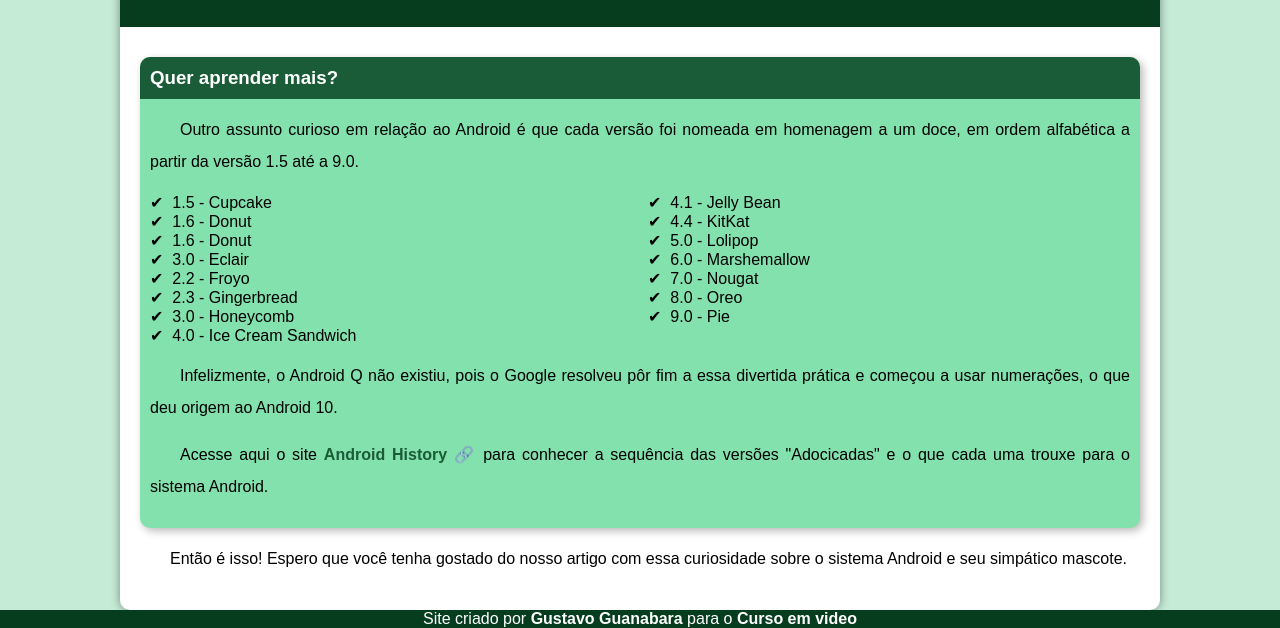
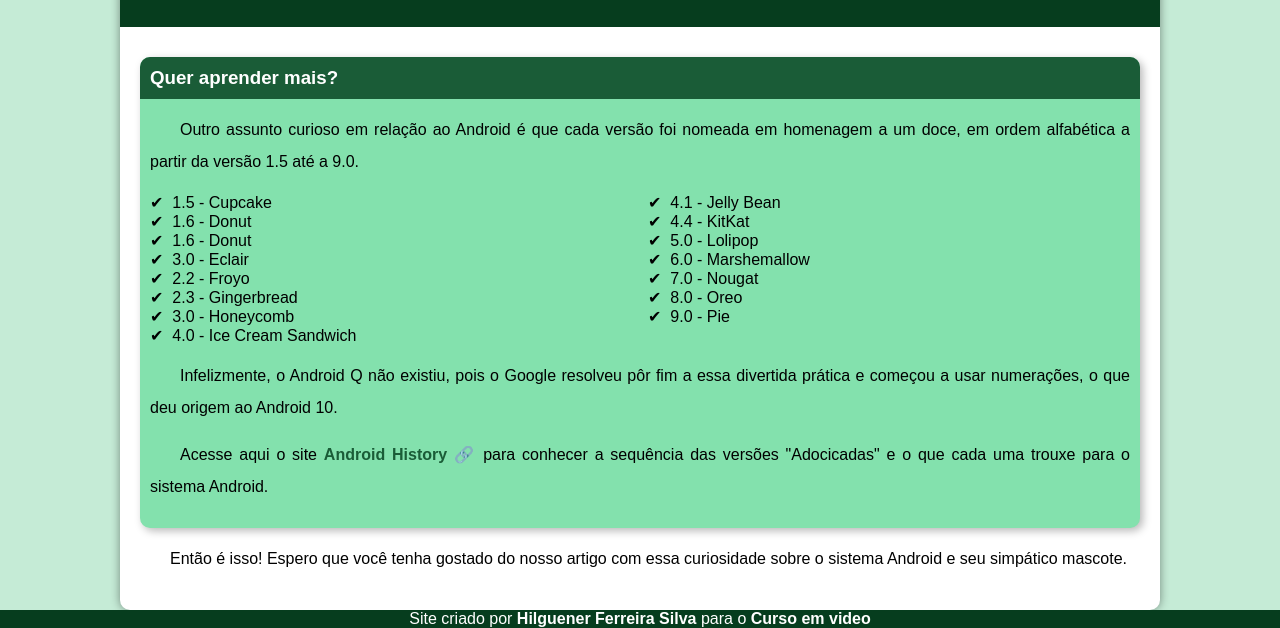
Before and after one commit to Hilguener/projeto-android, a plain HTML site: page index.html in a window 1280 px wide. Shown: the part 2253-2881 px from the top of the page. Drawn offline with Linux system fonts and the light colour scheme.

Commit message:
Update index.html

```diff
--- a/index.html
+++ b/index.html
@@ -100,7 +100,7 @@
         </article>
     </Main>
     <footer>
-        <p>Site criado por <a href="https://gustavoguanabara.github.io/" target="_blank" rel="external">Gustavo Guanabara</a> para o <a href="https://www.cursoemvideo.com/" target="_blank" rel="external">Curso em video</a> </p>
+        <p>Site criado por <a href="https://github.com/Hilguener" target="_blank" rel="external">Hilguener Ferreira Silva </a> para o <a href="https://www.cursoemvideo.com/" target="_blank" rel="external">Curso em video</a> </p>
 
     </footer>
 
```
